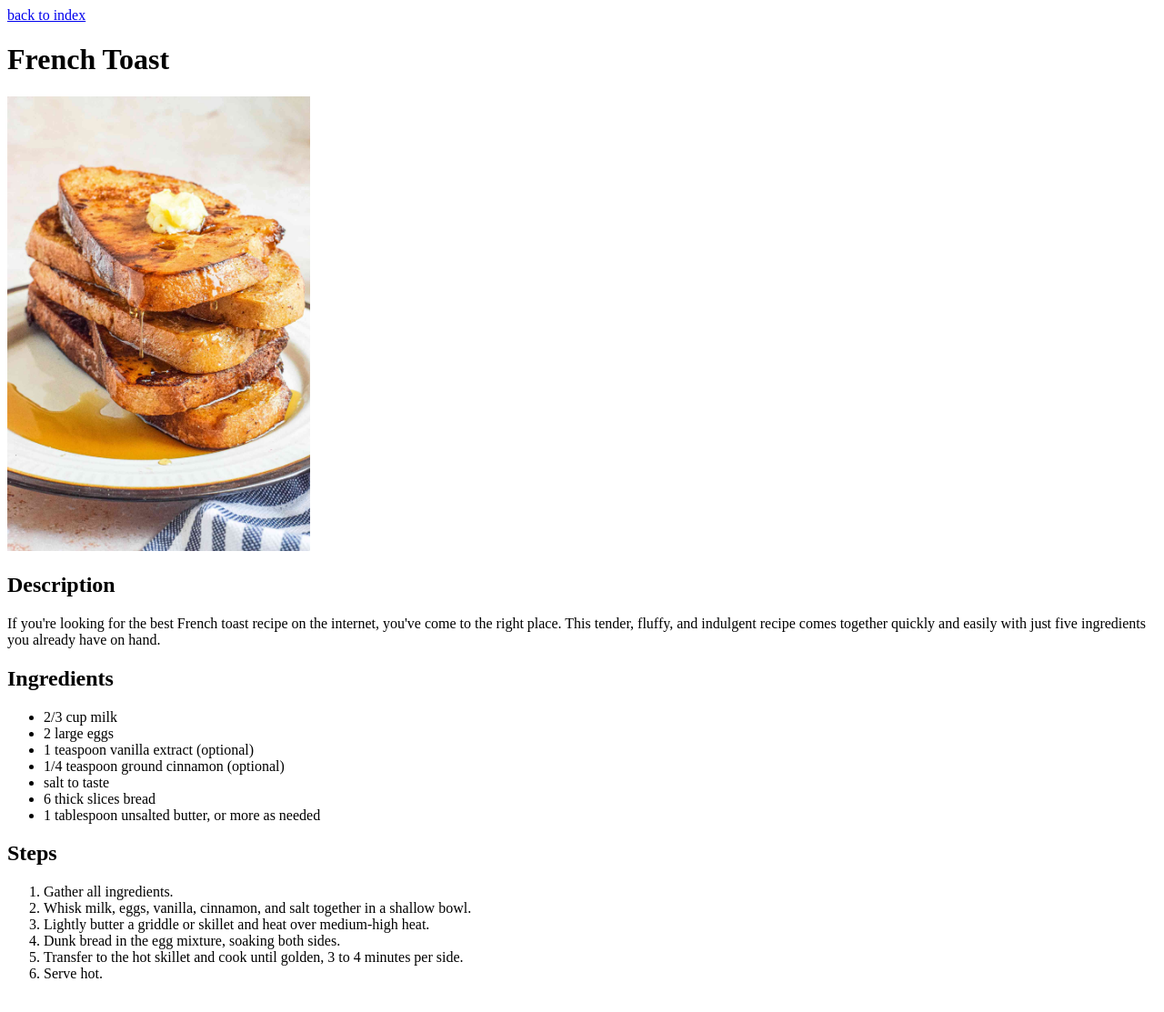
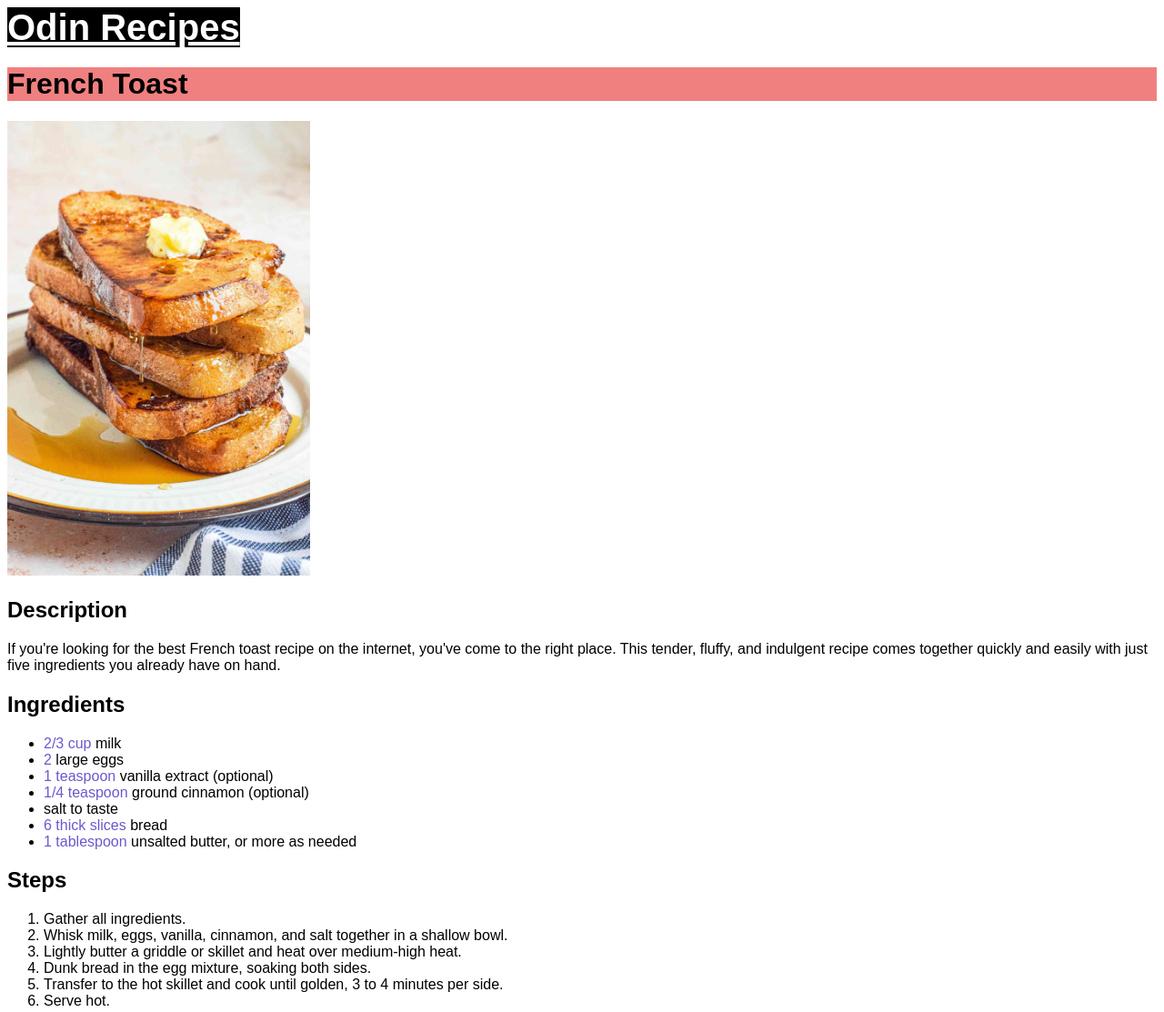
Before and after one commit to lucasfunada/odin-recipes, a plain HTML site: page recipes/french-toast.html in a window 1280 px wide. Shown: the whole page at 91% size. Drawn offline with Linux system fonts and the light colour scheme.

Commit message:
Add css, change index link

```diff
--- a/recipes/french-toast.html
+++ b/recipes/french-toast.html
@@ -3,25 +3,26 @@
     <head>
         <meta charset="utf-8">
         <title>French Toast Recipe</title>
+        <link rel="stylesheet" href="../style.css">
     </head>
 
     <body>
-        <a href="../index.html">back to index</a>
-        <h1>French Toast</h1>
-        <img src="../img/frenchtoast.jpg" height="500" alt="Image of a delicious looking french toast">
+        <a id="home" href="../index.html">Odin Recipes</a>
+        <h1 class="recipe-name">French Toast</h1>
+        <img src="../img/frenchtoast.jpg" alt="Image of a delicious looking french toast">
 
         <h2>Description</h2>
         <p>If you're looking for the best French toast recipe on the internet, you've come to the right place. This tender, fluffy, and indulgent recipe comes together quickly and easily with just five ingredients you already have on hand.</p>
 
         <h2>Ingredients</h2>
         <ul>
-            <li>2/3 cup milk</li>
-            <li>2 large eggs</li>
-            <li>1 teaspoon vanilla extract (optional)</li>
-            <li>1/4 teaspoon ground cinnamon (optional)</li>
+            <li><qtt>2/3 cup</qtt> milk</li>
+            <li><qtt>2</qtt> large eggs</li>
+            <li><qtt>1 teaspoon</qtt> vanilla extract (optional)</li>
+            <li><qtt>1/4 teaspoon</qtt> ground cinnamon (optional)</li>
             <li>salt to taste</li>
-            <li>6 thick slices bread</li>
-            <li>1 tablespoon unsalted butter, or more as needed</li>
+            <li><qtt>6 thick slices</qtt> bread</li>
+            <li><qtt>1 tablespoon</qtt> unsalted butter, or more as needed</li>
         </ul>
 
         <h2>Steps</h2>
--- /dev/null
+++ b/style.css
@@ -0,0 +1,23 @@
+* {
+    font-family: Arial, Helvetica, sans-serif;
+}
+
+img {
+    height: 500px;
+    width: auto;
+}
+
+qtt {
+    color: slateblue;
+}
+
+.recipe-name {
+    background-color: lightcoral;
+}
+
+#home {
+    background-color:black;
+    color:white;
+    font-size: 2.5em;
+    font-weight: bolder;
+}
```
Also changed, not shown: index.html (+2 -1 lines), recipes/bbq-ribs.html (+9 -8 lines), recipes/cheese-omelette.html (+8 -7 lines).
